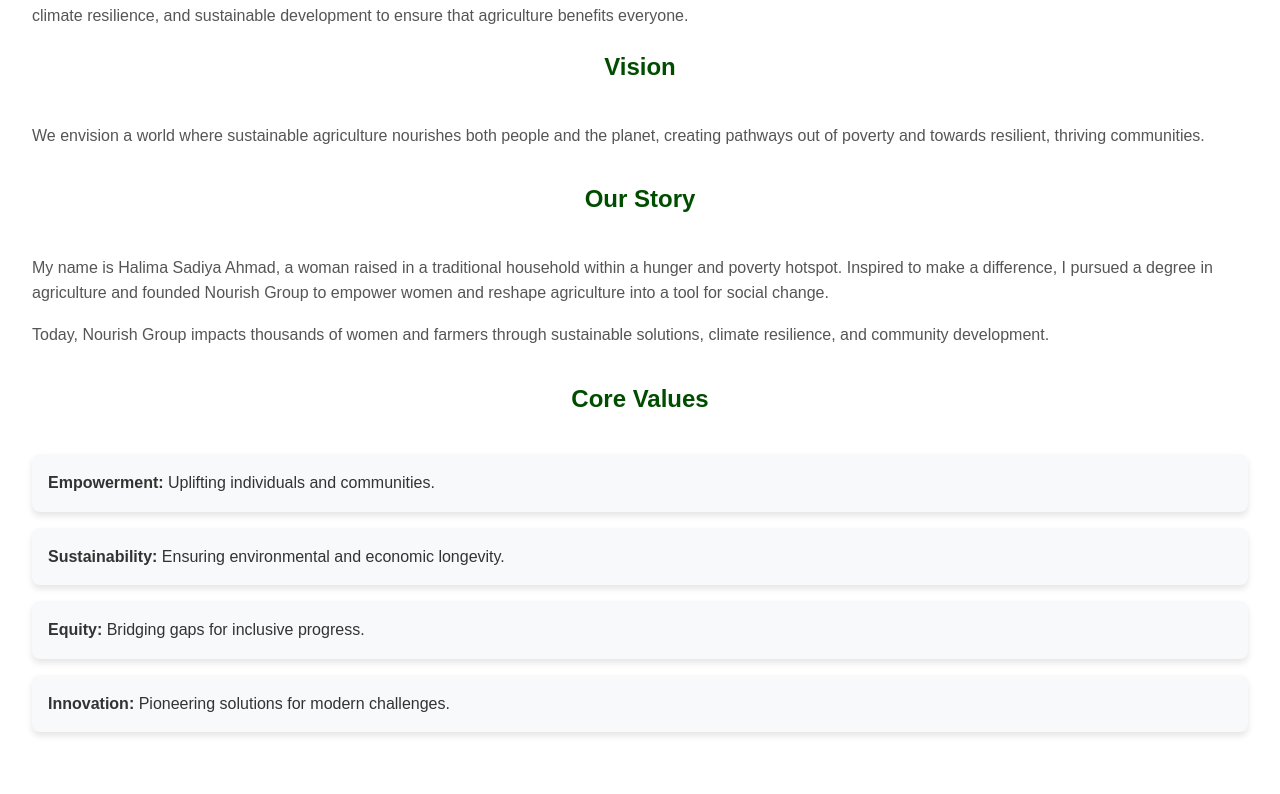
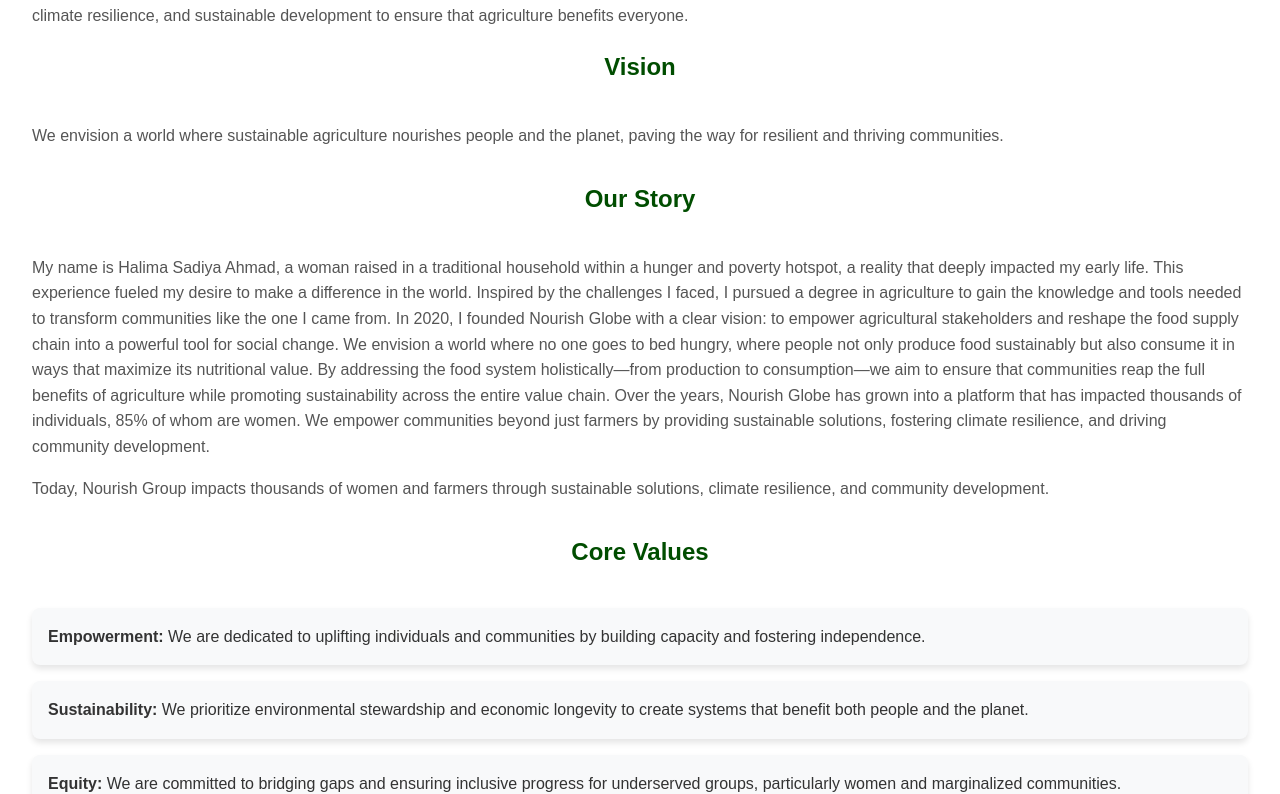
Before and after one commit to iabbakr/nourish-globe, a React (Vite) app: page /about in a window 1280 px wide. Shown: the part 347-1141 px from the top of the page. Built offline with nearby package versions, Linux system fonts and the light colour scheme.

Commit message:
added changes from ummi

```diff
--- a/src/App.jsx
+++ b/src/App.jsx
@@ -7,7 +7,6 @@
 import Programs from './components/programs';
 import Impact from './components/Impact';
 import JoinUs from './components/JoinUs';
-import Blog from './components/Blog';
 import Contact from './components/Contact';
 
 const App = () => {
@@ -20,7 +19,6 @@
         <Route path="/programs" element={<Programs />} />
         <Route path="/impact" element={<Impact />} />
         <Route path="/join-us" element={<JoinUs />} />
-        <Route path="/blog" element={<Blog />} />
         <Route path="/contact" element={<Contact />} />
       </Routes>
       <Footer />
--- a/src/components/About.jsx
+++ b/src/components/About.jsx
@@ -9,14 +9,17 @@
       </p>
       <h2>Vision</h2>
       <p>
-        We envision a world where sustainable agriculture nourishes both people and the planet, creating pathways out of poverty and towards resilient, thriving communities.
+      We envision a world where sustainable agriculture nourishes people and the planet, paving the way for resilient and thriving communities.
       </p>
     </section>
 
     <section className="our-story">
       <h2>Our Story</h2>
       <p>
-        My name is Halima Sadiya Ahmad, a woman raised in a traditional household within a hunger and poverty hotspot. Inspired to make a difference, I pursued a degree in agriculture and founded Nourish Group to empower women and reshape agriculture into a tool for social change.
+      My name is Halima Sadiya Ahmad, a woman raised in a traditional household within a hunger and poverty hotspot, a reality that deeply impacted my early life. This experience fueled my desire to make a difference in the world. Inspired by the challenges I faced, I pursued a degree in agriculture to gain the knowledge and tools needed to transform communities like the one I came from.
+In 2020, I founded Nourish Globe with a clear vision: to empower agricultural stakeholders and reshape the food supply chain into a powerful tool for social change. We envision a world where no one goes to bed hungry, where people not only produce food sustainably but also consume it in ways that maximize its nutritional value. By addressing the food system holistically—from production to consumption—we aim to ensure that communities reap the full benefits of agriculture while promoting sustainability across the entire value chain.
+Over the years, Nourish Globe has grown into a platform that has impacted thousands of individuals, 85% of whom are women. We empower communities beyond just farmers by providing sustainable solutions, fostering climate resilience, and driving community development.
+
       </p>
       <p>
         Today, Nourish Group impacts thousands of women and farmers through sustainable solutions, climate resilience, and community development.
@@ -26,10 +29,10 @@
     <section className="core-values">
       <h2>Core Values</h2>
       <ul>
-        <li><strong>Empowerment:</strong> Uplifting individuals and communities.</li>
-        <li><strong>Sustainability:</strong> Ensuring environmental and economic longevity.</li>
-        <li><strong>Equity:</strong> Bridging gaps for inclusive progress.</li>
-        <li><strong>Innovation:</strong> Pioneering solutions for modern challenges.</li>
+        <li><strong>Empowerment:</strong> We are dedicated to uplifting individuals and communities by building capacity and fostering independence.</li>
+        <li><strong>Sustainability:</strong> We prioritize environmental stewardship and economic longevity to create systems that benefit both people and the planet.</li>
+        <li><strong>Equity:</strong> We are committed to bridging gaps and ensuring inclusive progress for underserved groups, particularly women and marginalized communities.</li>
+        <li><strong>Innovation:</strong> We drive pioneering solutions to address modern agricultural and nutritional challenges effectively.</li>
       </ul>
     </section>
   </div>
--- a/src/components/Header.jsx
+++ b/src/components/Header.jsx
@@ -14,7 +14,6 @@
       <Link className="nav-i" to="./programs">Programs</Link>
       <Link className="nav-i" to="/impact">Impact</Link>
       <Link className="nav-i" to="/join-us">Join Us</Link>
-      <Link className="nav-i" to="/blog">Blog</Link>
       <Link className="nav-i" to="/contact">Contact</Link>
     </nav>
   </header>
```
